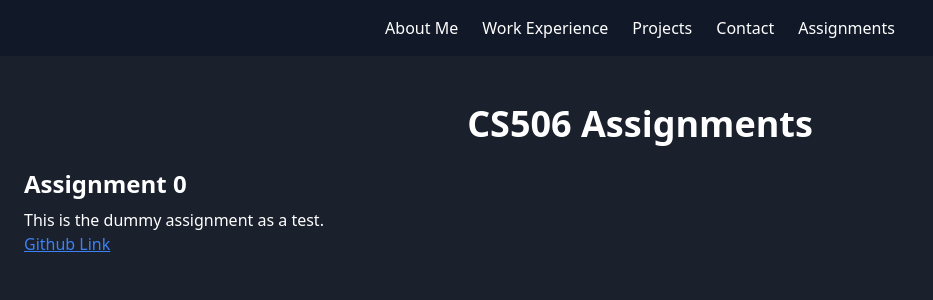
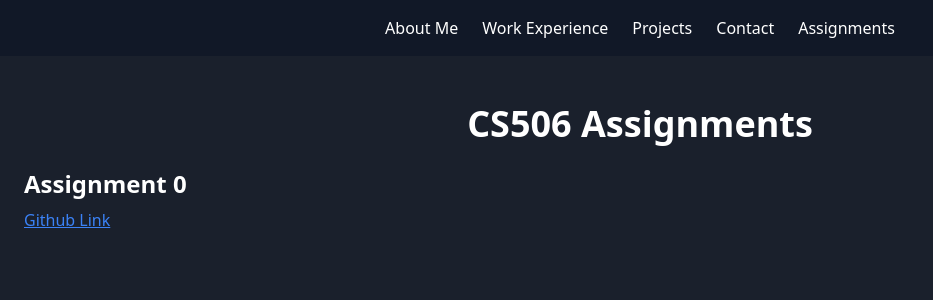
Before and after one commit to user04f8/user04f8.github.io, a React (Vite) app in the folder vite-src/: page /assignments in a window 1280 px wide. Shown: the top 300 px of the page, without its empty margins (0-933 px from the left). Built offline with nearby package versions, Linux system fonts and the light colour scheme.

Commit message:
Update Assignments.tsx to remove dummy text

```diff
--- a/vite-src/src/pages/Assignments.tsx
+++ b/vite-src/src/pages/Assignments.tsx
@@ -9,7 +9,7 @@ function Assignments() {
           {assignments.map((num) => (
             <div key={num}>
               <h2 className="text-2xl font-semibold">Assignment {num}</h2>
-              <p className="mt-2">This is the dummy assignment as a test.</p>
+              <p className="mt-2"></p>
               <a
                 href={`https://github.com/user04f8-cs506/nbclark-assignment-${num}`}
                 className="text-blue-500 underline"
```
